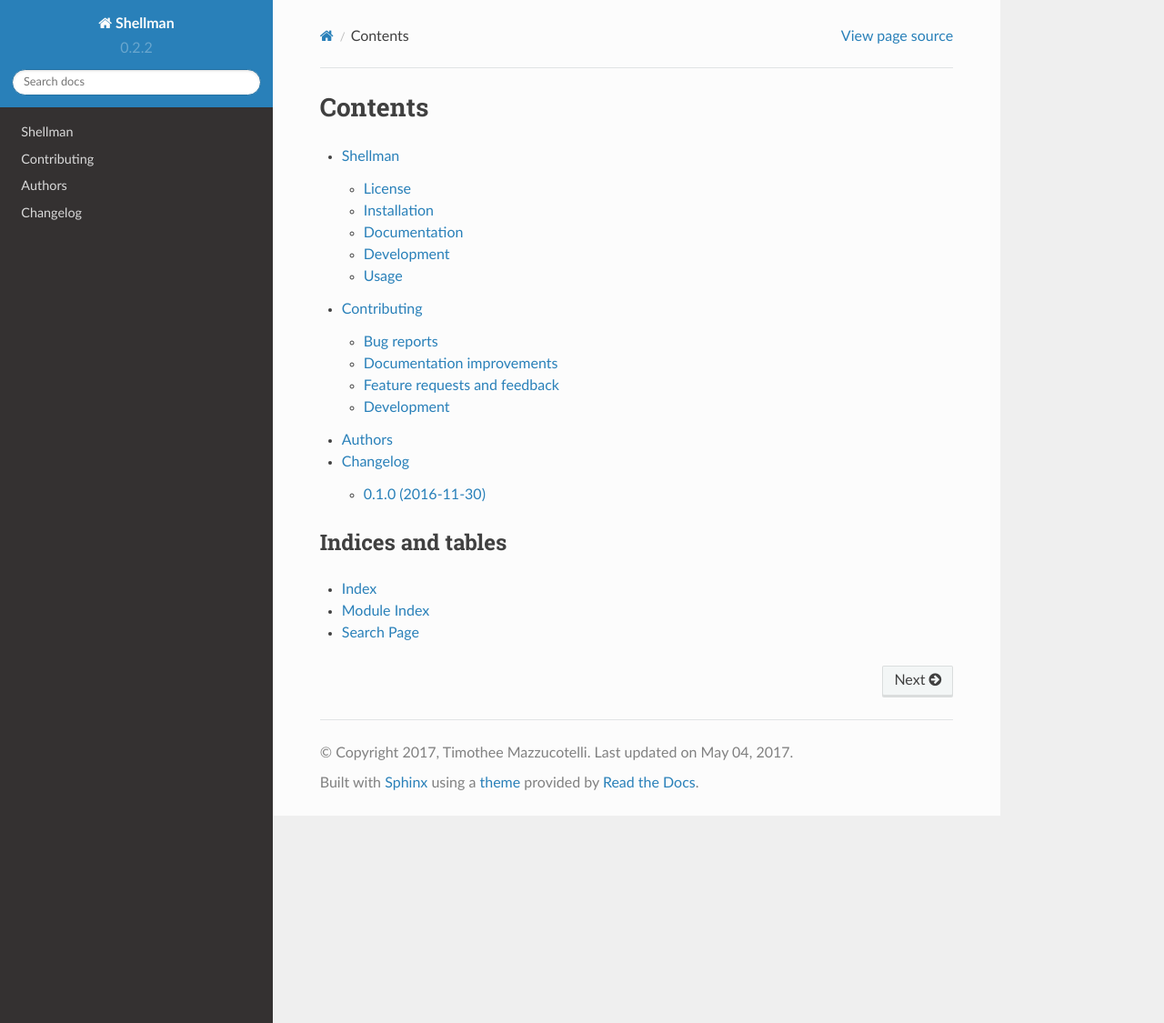
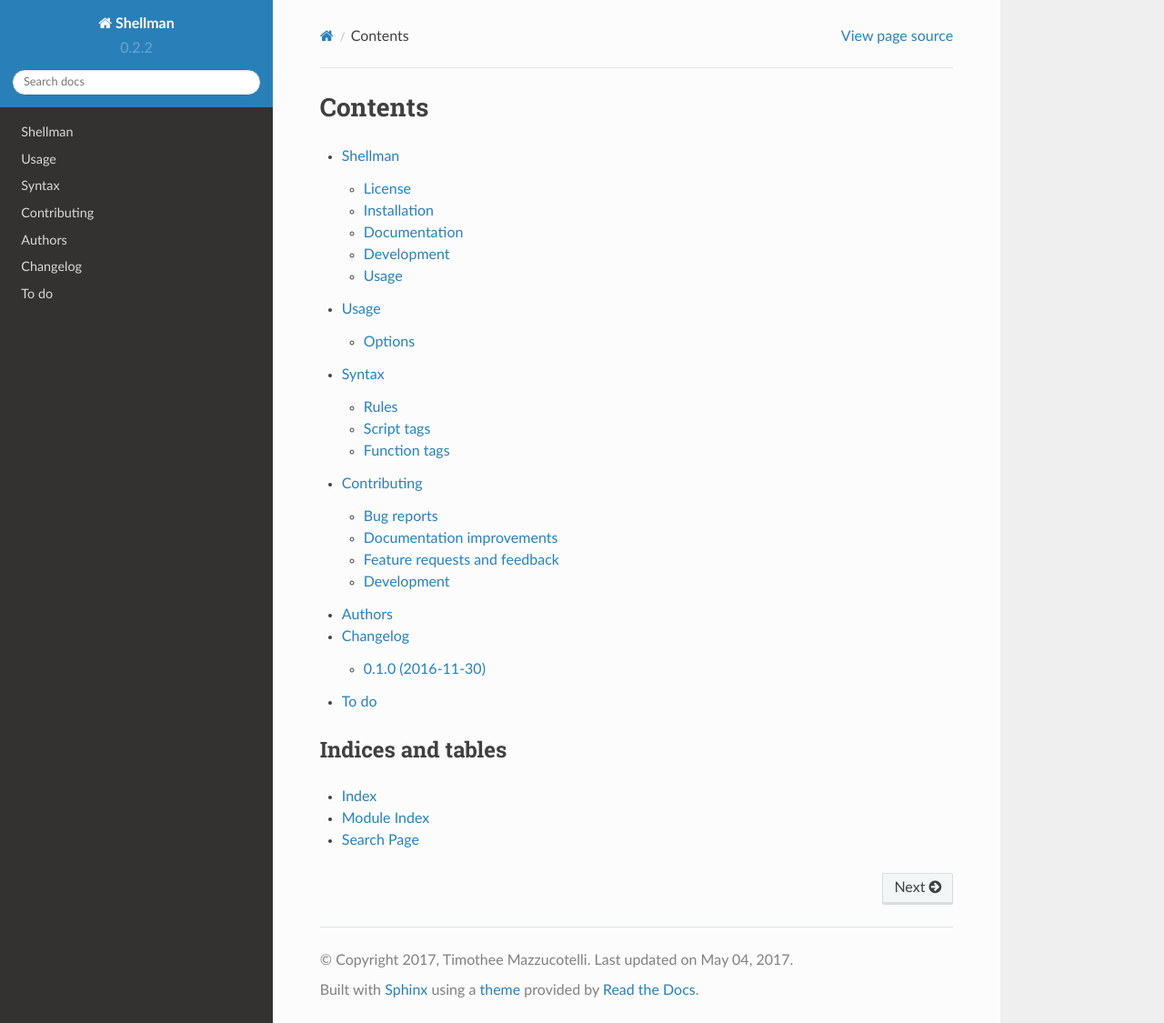
Before and after one commit to pawamoy/shellman, a Sphinx documentation site: the page built from docs/index.rst, in a window 1280 px wide and 1125 px high. Shown: the whole window at 91% size. Built offline with Sphinx 7.4.7 and the Read the Docs theme 2.0.0, drawn with Linux system fonts in a browser that asks for light colours; some of the changed lines change nothing that is shown.

Commit message:
Update documentation on RTD

```diff
--- a/docs/index.rst
+++ b/docs/index.rst
@@ -6,9 +6,12 @@
    :maxdepth: 2
 
    readme
+   usage
+   syntax
    contributing
    authors
    changelog
+   todo
 
 Indices and tables
 ==================
--- a/docs/spelling_wordlist.txt
+++ b/docs/spelling_wordlist.txt
@@ -8,6 +8,7 @@
 kwargs
 callstack
 Changelog
+changelog
 Indices
 docstrings
 shellman
@@ -17,3 +18,6 @@
 shellman
 Timothee
 Mazzucotelli
+multi
+formatters
+reStructuredText
--- /dev/null
+++ b/docs/syntax.rst
@@ -0,0 +1,151 @@
+Syntax
+======
+
+Rules
+-----
+
+- Documentation lines always begin with ``##``.
+
+  .. code:: bash
+
+      ## This is a doc line.
+      # This is not a doc line.
+
+- Documentation lines can't be placed at the end of instructions.
+
+  .. code:: bash
+
+      ## This will be recognized.
+          ## Even with spaces before.
+      echo "This will NOT be recognized" ## Ignored
+
+  If we also wanted to get documentation comments at the end of instructions,
+  it would require to write a **real** parser. Indeed, think about a few cases:
+
+  .. code:: bash
+
+      echo "## doc line or not?"
+      echo ${docline##ornot?}
+
+- Documentation **tags** are available to precise the type of documentation.
+  Tags are always preceded with either ``@`` or ``\`` (at or backslash).
+  Example:
+
+  .. code:: bash
+
+      ## @brief This file is the README.
+      ## \desc I personally prefer backslash,
+      ## I find it more readable.
+      ## \brief Ignored: brief already written.
+
+- The previous example leads us to tags' **occurrences** and **number of possible lines**.
+  Currently the script only handles **one** or **many** for both (and not
+  specific numbers like 2, 17, or 94873407).
+
+  .. code:: bash
+
+      ## \brief Accepted only once, next ones will be ignored.
+      ## \brief The first one is kept. Only one line here.
+      ## So this line is ignored because it has no tags.
+
+      ## \desc Accepted only once.
+      ## Can have many lines below.
+      ## You want a empty line? Here:
+      ##
+      ## End.
+
+      ## \usage Some tags can be used several times
+      ## and also have many lines
+      ## \usage like this one (usage).
+      ## See below how such tags' content will be displayed.
+
+- If a tag supports many lines, it will end at first non-documentation line or
+  first documentation line with a tag.
+
+  .. code:: bash
+
+      ## \desc Ook. Ook?
+
+      ## This line will be ignored, because the blank line above "ended" the current tag.
+
+      ## \usage An instruction between doc lines
+      echo "Ook! Ook!"
+      ## will also "end" the current tag documentation (this line is ignored).
+
+- shellman also handles documentation for functions. Start documentation for
+  a function with the ``fn`` tag.
+
+  .. code:: bash
+
+      ## \fn some prototype or else
+      ## \brief one-line description
+      ## \param P some parameter
+      some_function() { echo "Hello"; }
+
+      ## \fn and again...
+
+- Some tags have a special behavior for display. If their content have multiple
+  lines, then the first line is considered a header. If they have just one line,
+  then the first word is considered the header. It helps to create a better
+  display (with indentation).
+
+  .. code:: bash
+
+      ## \option -o Optimize computation.
+      ## \option -s, --slow
+      ## Slower computation.
+
+
+      Options:
+        -o Optimize computation.
+        -s, --slow
+          Slower computation.
+
+
+Script tags
+-----------
+
+============== ===================== =========== ======================= ===============================================
+Tag            Multiple occurrences? Many lines? First word/line header? Description
+============== ===================== =========== ======================= ===============================================
+``author``     ✓                                                         The author of the script.
+``bug``        ✓                     ✓                                   A bug in the script.
+``brief``                                                                The one-line description for the script.
+``caveat``     ✓                     ✓                                   A caveat.
+``copyright``                        ✓                                   The copyright.
+``date``                                                                 The date of the first release of the script.
+``desc``                             ✓                                   The multi-line description of the script.
+``env``        ✓                     ✓           ✓                       An environment variable used by the script.
+``error``      ✓                     ✓           ✓                       An explained error, like in Diagnostics section.
+``example``    ✓                     ✓           ✓                       An example of usage.
+``exit``       ✓                     ✓           ✓                       Information about the exit status code.
+``file``       ✓                     ✓           ✓                       A file used by the script.
+``history``                          ✓                                   Kind of a changelog.
+``license``                          ✓                                   The license under which the script is released.
+``note``       ✓                     ✓                                   A note to the documentation readers.
+``option``     ✓                     ✓           ✓                       A script option.
+``seealso``    ✓                                                         A reference to another function or script.
+``stderr``     ✓                     ✓                                   Something written on standard error.
+``stdin``      ✓                     ✓                                   Something taken from standard input.
+``stdout``     ✓                     ✓                                   Something written on standard output.
+``usage``      ✓                     ✓                                   The synopsis or usage of the script.
+``version``                                                              The version of the script.
+============== ===================== =========== ======================= ===============================================
+
+Function tags
+-------------
+
+=========== ===================== =========== ======================= ===========================================
+Tag         Multiple occurrences? Many lines? First word/line header? Description
+=========== ===================== =========== ======================= ===========================================
+``fn``                                                                A function prototype.
+``brief``                                                             The one-line description for the function.
+``desc``                          ✓                                   The multi-line description of the function.
+``param``   ✓                     ✓           ✓                       A function parameter.
+``pre``     ✓                     ✓                                   A function precondition.
+``return``  ✓                     ✓           ✓                       A function return code and explanation.
+``seealso`` ✓                                                         A reference to another function or script.
+``stderr``  ✓                     ✓                                   Something written on standard error.
+``stdin``   ✓                     ✓                                   Something taken from standard input.
+``stdout``  ✓                     ✓                                   Something written on standard output.
+=========== ===================== =========== ======================= ===========================================
--- /dev/null
+++ b/docs/todo.rst
@@ -0,0 +1,30 @@
+To do
+=====
+
+**The work is not finished!**
+
+- General
+    - Write missing render functions in formatters
+    - Improve text display (handle ``\n`` and terminal size)
+    - ✓ Checking feature
+    - Configuration file?
+    - Handle specific numbers for occurrences / lines?
+    - Be extensible?
+
+
+- Handle script arguments:
+    - ✓ Format
+    - Section order
+    - Function section order
+    - ✓ Be nice when checking
+    - ✓ Warn (or not) when checking
+    - ✓ Fail at first warning when checking
+    - ✓ Ignore specific tags when checking
+
+
+- Other formats:
+      - ✓ Markdown
+      - reStructuredText
+
+
+Pull requests are welcomed!
--- /dev/null
+++ b/docs/usage.rst
@@ -0,0 +1,19 @@
+Usage
+=====
+
+``shellman [-h01cw] [f {text,man,markdown}] [-i WHITELIST] [-o OUTPUT] FILE``
+
+Options
+-------
+
+.. code::
+
+    -h, --help            show this help message and exit
+    -0, -n, --nice        be nice: return 0 even if warnings (default to false)
+    -1, --failfast        exit 1 at first warning encountered (only useful when not nice) (default to false)
+    -c, --check           check if the documentation is correct (default to false)
+    -f, --format FORMAT   format to write to: text, man, or markdown (default to text)
+    -i, --ignore, --whitelist WHITELIST
+                          comma-separated whitelist of tags: TAGNAME[:<OCCURRENCES><LINES>], occurrences and lines being 1 or + (default to none)
+    -o, --output OUTPUT   file to write to (default to stdout)
+    -w, --warn            actually display the warnings (default to false)
```
